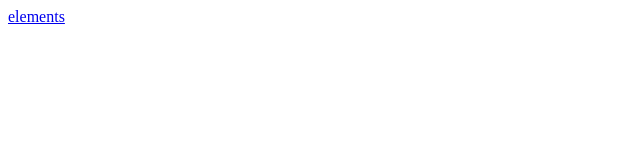
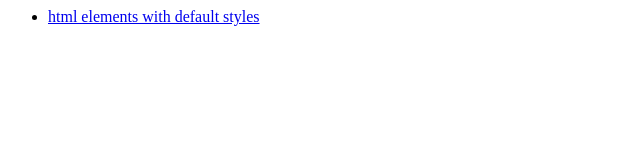
Before and after one commit to aivars-playground/html-training-20210508, a website: page index.html in a window 1280 px wide. Shown: the whole page, without its empty margins (0-640 px from the left). Drawn offline with Linux system fonts and the light colour scheme.

Commit message:
formatting

```diff
--- a/index.html
+++ b/index.html
@@ -1,6 +1,10 @@
 <html lang="en">
-<head></head>
+<head>
+    <title>nothing special</title>
+</head>
 <body>
-<a href="elements.html">elements</a>
+<ul>
+    <li><a href="elements.html">html elements with default styles</a></li>
+</ul>
 </body>
 </html>
```
Also changed, not shown: elements.html (+1 -1 lines).
